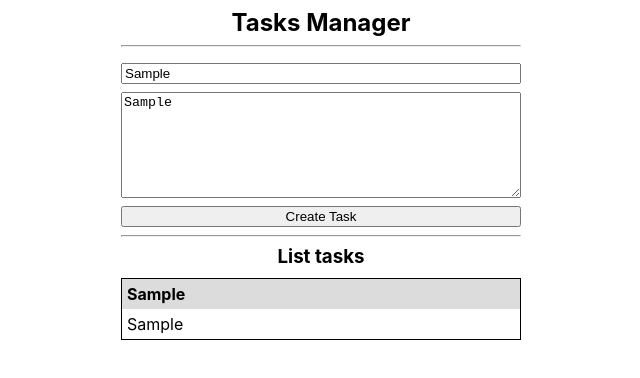
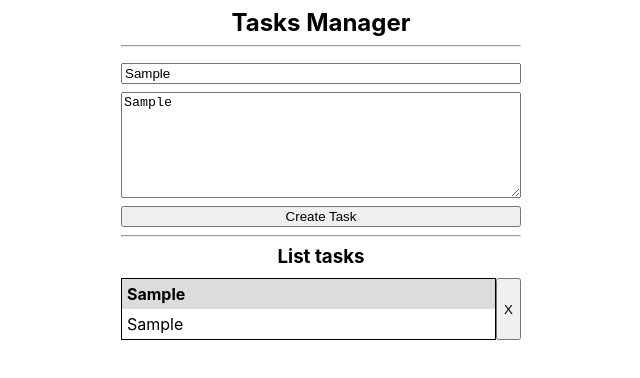
Before and after one commit to MarcuzziFranco/Task-manager, a React (Vite) app: page / in a window 1280 px wide. Both pictures are taken after typing "Sample", "Sample" into the empty fields and a click on the button "Create Task". Shown: the top 378 px of the page, without its empty margins (319-959 px from the left). Built offline with nearby package versions, Linux system fonts and the light colour scheme.

Commit message:
agregando estilos 2 y modulo servicios

```diff
--- a/src/App.tsx
+++ b/src/App.tsx
@@ -3,6 +3,7 @@ import "./App.css";
 import ListTasks from "./Components/ListTasks/ListTasks";
 import { Task } from "../src/Interfaces/types";
 import InputTask from "./Components/InputTask/InputTask";
+import { getAll, create } from "./Services/Services.Task";
 
 interface AppState {
   listTask: Task[];
@@ -12,6 +13,7 @@ function App() {
   const [listTask, setListTask] = useState<AppState["listTask"]>([]);
 
   const hadlerNewTask = (newTask: Task): void => {
+    create(newTask);
     setListTask((listTask) => [...listTask, newTask]);
   };
 
--- a/src/Components/CardTask/CardTask.tsx
+++ b/src/Components/CardTask/CardTask.tsx
@@ -3,9 +3,12 @@ import "./style.css";
 
 export default function CardTask(task: Task) {
   return (
-    <div className="container-card">
-      <h4 className="container-tittle">{task.tittle} </h4>
-      <p className="container-description">{task.description}</p>
+    <div className="container">
+      <div className="container-card">
+        <h4 className="container-tittle">{task.tittle} </h4>
+        <p className="container-description">{task.description}</p>
+      </div>
+      <input type="button" name="erase" value="X" />
     </div>
   );
 }
--- a/src/Components/CardTask/style.css
+++ b/src/Components/CardTask/style.css
@@ -1,7 +1,14 @@
+
+.container{
+    display: flex;
+    flex-direction: row;
+}
 
 .container-card {
+    flex-grow: 2;
     margin: 0px;
     padding: 0px;
+    border: solid 1px;
 }
 
 .container-tittle{
@@ -14,5 +21,4 @@
     margin: 0px;
     padding: 5px;
 
-
 }
--- a/src/Components/ListTasks/style.css
+++ b/src/Components/ListTasks/style.css
@@ -7,5 +7,4 @@ ul {
 
   li{
     margin: 10px 0px 10px 0;
-    border: solid 1px;
   }
--- /dev/null
+++ b/src/Services/Services.Task.ts
@@ -0,0 +1,9 @@
+import { Task } from "../Interfaces/types";
+
+export const getAll = () => {};
+
+export const create = (task: Task) => {};
+
+const remove = () => {};
+
+const update = () => {};
```
